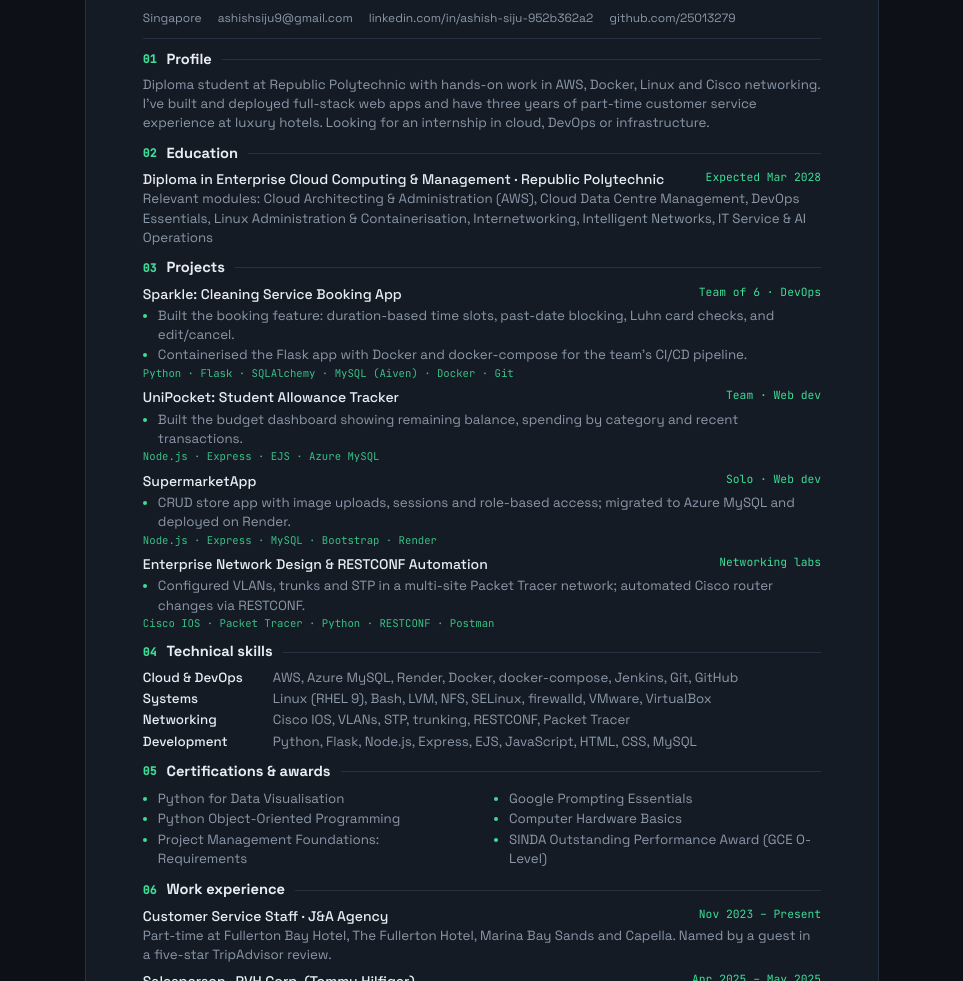
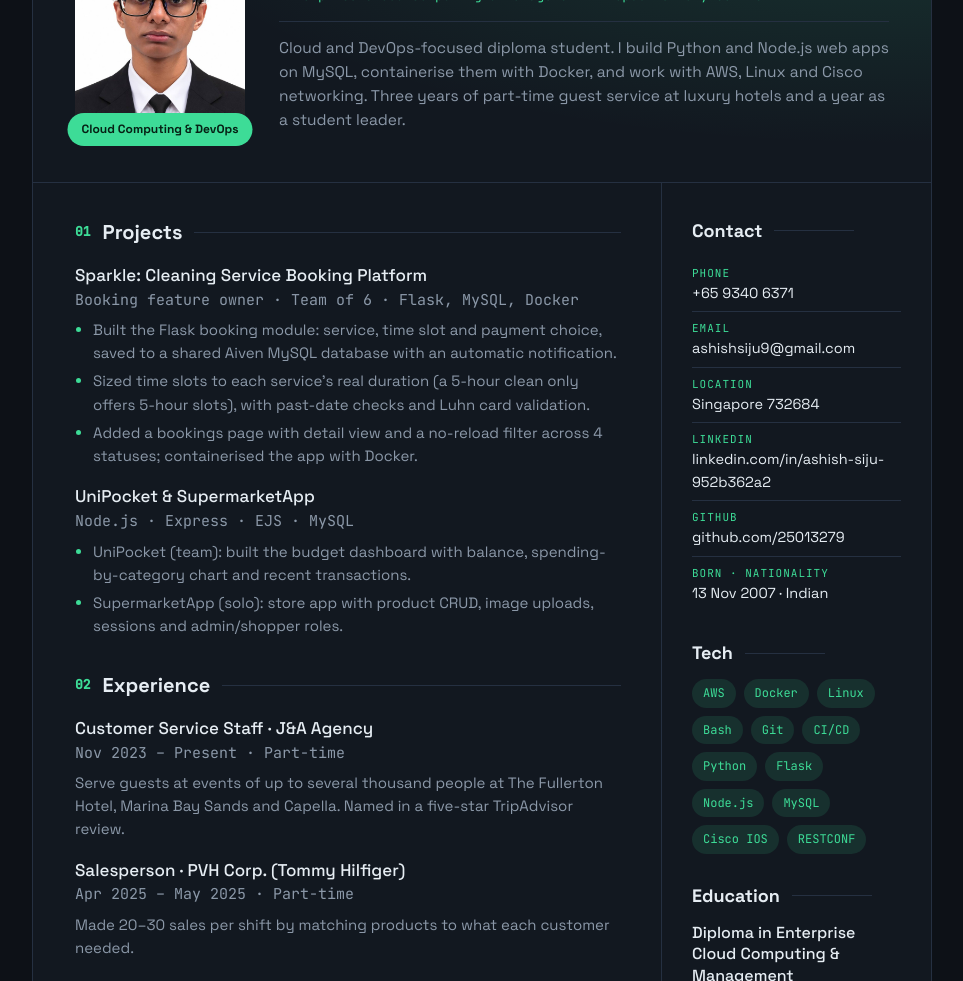
Before and after one commit to 25013279/Portfolio, a plain HTML site: page resume.html in a window 1280 px wide. Shown: the part 205-1186 px from the top of the page, without its empty margins (158-1121 px from the left). Drawn offline with Linux system fonts and the light colour scheme.

Commit message:
Add files via upload

```diff
--- a/resume.html
+++ b/resume.html
@@ -10,67 +10,94 @@
   <style>
     :root {
       --bg: #0d1117;
-      --bg-card: #151b24;
+      --bg-card: #121820;
       --border: #253041;
       --text: #e6edf3;
       --muted: #8b98a8;
       --accent: #3ddc97;
+      --accent-dim: rgba(61, 220, 151, 0.12);
       --mono: 'JetBrains Mono', monospace;
       --sans: 'Space Grotesk', system-ui, sans-serif;
     }
     * { box-sizing: border-box; margin: 0; padding: 0; }
-    body { background: var(--bg); color: var(--text); font-family: var(--sans); }
+    body { background: var(--bg); color: var(--text); font-family: var(--sans); line-height: 1.55; }
     a { color: inherit; text-decoration: none; }
 
-    .toolbar { max-width: 210mm; margin: 0 auto; padding: 22px 0; display: flex; justify-content: space-between; align-items: center; }
+    .toolbar { max-width: 900px; margin: 0 auto; padding: 22px 0; display: flex; justify-content: space-between; align-items: center; }
     .toolbar a { font-size: 14px; padding: 9px 18px; border: 1px solid var(--border); border-radius: 8px; transition: border-color .2s; }
     .toolbar a:hover { border-color: var(--accent); }
     .toolbar .dl { background: var(--accent); color: #062014; border-color: var(--accent); font-weight: 500; }
 
-    .page {
-      width: 210mm; min-height: 297mm; margin: 0 auto 48px;
-      background: var(--bg-card); border: 1px solid var(--border); border-radius: 14px;
-      padding: 12mm 15mm; font-size: 10pt; line-height: 1.45;
+    .sheet { max-width: 900px; margin: 0 auto 48px; background: var(--bg-card); border: 1px solid var(--border); border-radius: 14px; overflow: hidden; }
+
+    /* Header */
+    .r-head {
+      display: grid; grid-template-columns: 170px 1fr; gap: 34px; align-items: start;
+      padding: 38px 42px 36px;
+      background: radial-gradient(ellipse at 95% 0%, rgba(61, 220, 151, 0.16), transparent 62%), var(--bg-card);
+      border-bottom: 1px solid var(--border);
+    }
+    .photo { position: relative; width: 170px; margin-bottom: 14px; }
+    .photo img { display: block; width: 170px; height: 212px; object-fit: cover; object-position: top; border-radius: 10px; }
+    .badge { position: absolute; left: 50%; bottom: -14px; transform: translateX(-50%); white-space: nowrap; background: var(--accent); color: #062014; font-weight: 700; font-size: 12px; padding: 7px 14px; border-radius: 999px; }
+    h1 { font-size: clamp(34px, 6vw, 56px); line-height: 1.05; letter-spacing: 1px; text-transform: uppercase; }
+    .r-sub { font-family: var(--mono); font-size: 13px; color: var(--accent); margin: 8px 0 14px; padding-bottom: 14px; border-bottom: 1px solid var(--border); }
+    .r-summary { color: var(--muted); font-size: 15.5px; }
+
+    /* Body */
+    .r-body { display: grid; grid-template-columns: 1fr 270px; }
+    .r-main { padding: 34px 40px 40px 42px; }
+    .r-side { padding: 34px 30px 40px; border-left: 1px solid var(--border); }
+
+    h2 { font-size: 20px; margin-bottom: 16px; display: flex; align-items: center; gap: 12px; }
+    h2 span { font-family: var(--mono); font-size: 13px; color: var(--accent); }
+    h2::after { content: ''; flex: 1; height: 1px; background: var(--border); }
+    .r-main section + section { margin-top: 32px; }
+
+    .item { margin-bottom: 18px; }
+    .item:last-child { margin-bottom: 0; }
+    .item h3 { font-size: 17px; font-weight: 500; line-height: 1.35; }
+    .meta { font-family: var(--mono); font-size: 12px; color: var(--accent); margin: 2px 0 6px; }
+    .item p, .item li, .plain li { color: var(--muted); font-size: 15px; }
+    ul { padding-left: 18px; }
+    li { margin-bottom: 5px; }
+    li::marker { color: var(--accent); }
+
+    /* Sidebar */
+    .r-side h2 { font-size: 18px; margin-bottom: 12px; }
+    .r-side h2::after { max-width: 80px; }
+    .r-side section + section { margin-top: 28px; }
+    .contact div { padding: 8px 0 7px; border-bottom: 1px solid var(--border); }
+    .contact div:last-child { border-bottom: none; }
+    .contact dt { font-family: var(--mono); font-size: 11px; color: var(--accent); text-transform: uppercase; letter-spacing: 1px; }
+    .contact dd { font-size: 14.5px; word-break: break-word; }
+    .contact a:hover { color: var(--accent); }
+    .tags { list-style: none; padding: 0; display: flex; flex-wrap: wrap; gap: 8px; }
+    .tags li { margin: 0; font-family: var(--mono); font-size: 12px; padding: 5px 11px; border-radius: 999px; background: var(--accent-dim); color: var(--accent); }
+    .edu strong { display: block; font-weight: 500; font-size: 16px; line-height: 1.35; margin-bottom: 4px; }
+    .edu .meta { margin: 0; }
+    .certs p { color: var(--muted); font-size: 14px; }
+    .certs p + p { margin-top: 10px; }
+    .certs b { color: var(--text); font-weight: 500; }
+
+    @media screen and (max-width: 820px) {
+      .toolbar { padding: 16px; }
+      .sheet { margin: 0 10px 30px; }
+      .r-head { grid-template-columns: 1fr; justify-items: center; text-align: center; padding: 28px 22px; gap: 22px; }
+      .r-sub { text-align: center; }
+      .r-body { grid-template-columns: 1fr; }
+      .r-main { padding: 26px 22px; }
+      .r-side { border-left: none; border-top: 1px solid var(--border); padding: 26px 22px 32px; }
     }
 
-    header { border-bottom: 1px solid var(--border); padding-bottom: 10px; margin-bottom: 6px; }
-    .tag { font-family: var(--mono); color: var(--accent); font-size: 9pt; }
-    h1 { font-size: 26pt; letter-spacing: -0.5px; line-height: 1.1; }
-    .title { font-size: 10.5pt; color: var(--accent); margin-top: 3px; }
-    .contact { margin-top: 8px; font-size: 9pt; color: var(--muted); display: flex; flex-wrap: wrap; gap: 4px 16px; }
-    .contact a:hover { color: var(--accent); }
-
-    h2 { font-size: 11pt; margin: 10px 0 5px; display: flex; align-items: center; gap: 10px; }
-    h2 span { font-family: var(--mono); font-size: 8.5pt; color: var(--accent); }
-    h2::after { content: ''; flex: 1; height: 1px; background: var(--border); }
-
-    p, li, dd { color: var(--muted); }
-    .row { display: flex; justify-content: space-between; gap: 12px; }
-    .row strong { font-size: 10.5pt; color: var(--text); font-weight: 500; }
-    .date { font-family: var(--mono); font-size: 8.5pt; color: var(--accent); white-space: nowrap; }
-    .item { margin-bottom: 6px; }
-    ul { padding-left: 15px; margin-top: 2px; }
-    li { margin-bottom: 1px; }
-    li::marker { color: var(--accent); }
-    .stack { font-family: var(--mono); font-size: 8pt; color: var(--accent); opacity: .85; }
-
-    .skills { display: grid; grid-template-columns: 120px 1fr; gap: 2px 10px; }
-    .skills dt { color: var(--text); font-weight: 500; }
-
-    .two-col { display: grid; grid-template-columns: 1fr 1fr; gap: 0 24px; }
-
-    /* Printed / PDF version stays light so it prints cleanly */
+    /* Printing uses a light version so it prints cleanly */
     @media print {
       @page { size: A4; margin: 0; }
-      :root { --bg: #fff; --bg-card: #fff; --border: #dfe4ea; --text: #1c2430; --muted: #3d4756; --accent: #0f8a5f; }
-      .toolbar, .tag { display: none; }
-      .page { margin: 0; width: auto; min-height: auto; border: none; border-radius: 0; padding: 8mm 15mm; }
-    }
-    @media screen and (max-width: 820px) {
-      .toolbar { padding: 16px; }
-      .page { width: auto; min-height: auto; margin: 0 10px 30px; padding: 22px 18px; }
-      .row { flex-direction: column; gap: 0; }
-      .skills, .two-col { grid-template-columns: 1fr; }
+      :root { --bg: #fff; --bg-card: #fff; --border: #dfe4ea; --text: #1c2430; --muted: #3d4756; --accent: #0f8a5f; --accent-dim: #e6f6ef; }
+      .toolbar { display: none; }
+      .sheet { margin: 0; border: none; border-radius: 0; max-width: none; }
+      .r-head { background: #fff; }
+      .badge { color: #fff; }
     }
   </style>
 </head>
@@ -81,89 +108,108 @@
     <a class="dl" href="resume.pdf" download>Download PDF</a>
   </div>
 
-  <div class="page">
-    <header>
-      <p class="tag">$ cat resume.txt</p>
-      <h1>Ashish Siju</h1>
-      <p class="title">Enterprise Cloud Computing &amp; Management Student · Cloud / DevOps / Infrastructure</p>
-      <div class="contact">
-        <span>Singapore</span>
-        <a href="mailto:ashishsiju9@gmail.com">ashishsiju9@gmail.com</a>
-        <a href="https://www.linkedin.com/in/ashish-siju-952b362a2/">linkedin.com/in/ashish-siju-952b362a2</a>
-        <a href="https://github.com/25013279">github.com/25013279</a>
+  <div class="sheet">
+    <header class="r-head">
+      <div class="photo">
+        <img src="images/resume-photo.jpg" alt="Ashish Siju" width="640" height="800">
+        <span class="badge">Cloud Computing &amp; DevOps</span>
+      </div>
+      <div>
+        <h1>Ashish Siju</h1>
+        <p class="r-sub">Enterprise Cloud Computing &amp; Management · Republic Polytechnic</p>
+        <p class="r-summary">Cloud and DevOps-focused diploma student. I build Python and Node.js web apps on MySQL, containerise them with Docker, and work with AWS, Linux and Cisco networking. Three years of part-time guest service at luxury hotels and a year as a student leader.</p>
       </div>
     </header>
 
-    <h2><span>01</span> Profile</h2>
-    <p>Diploma student at Republic Polytechnic with hands-on work in AWS, Docker, Linux and Cisco networking. I've built and deployed full-stack web apps and have three years of part-time customer service experience at luxury hotels. Looking for an internship in cloud, DevOps or infrastructure.</p>
+    <div class="r-body">
+      <div class="r-main">
 
-    <h2><span>02</span> Education</h2>
-    <div class="item">
-      <div class="row"><strong>Diploma in Enterprise Cloud Computing &amp; Management · Republic Polytechnic</strong><span class="date">Expected Mar 2028</span></div>
-      <p>Relevant modules: Cloud Architecting &amp; Administration (AWS), Cloud Data Centre Management, DevOps Essentials, Linux Administration &amp; Containerisation, Internetworking, Intelligent Networks, IT Service &amp; AI Operations</p>
-    </div>
+        <section>
+          <h2><span>01</span> Projects</h2>
+          <div class="item">
+            <h3>Sparkle: Cleaning Service Booking Platform</h3>
+            <p class="meta">Booking feature owner · Team of 6 · Flask, MySQL, Docker</p>
+            <ul>
+              <li>Built the Flask booking module: service, time slot and payment choice, saved to a shared Aiven MySQL database with an automatic notification.</li>
+              <li>Sized time slots to each service's real duration (a 5-hour clean only offers 5-hour slots), with past-date checks and Luhn card validation.</li>
+              <li>Added a bookings page with detail view and a no-reload filter across 4 statuses; containerised the app with Docker.</li>
+            </ul>
+          </div>
+          <div class="item">
+            <h3>UniPocket &amp; SupermarketApp</h3>
+            <p class="meta">Node.js · Express · EJS · MySQL</p>
+            <ul>
+              <li>UniPocket (team): built the budget dashboard with balance, spending-by-category chart and recent transactions.</li>
+              <li>SupermarketApp (solo): store app with product CRUD, image uploads, sessions and admin/shopper roles.</li>
+            </ul>
+          </div>
+        </section>
 
-    <h2><span>03</span> Projects</h2>
-    <div class="item">
-      <div class="row"><strong>Sparkle: Cleaning Service Booking App</strong><span class="date">Team of 6 · DevOps</span></div>
-      <ul>
-        <li>Built the booking feature: duration-based time slots, past-date blocking, Luhn card checks, and edit/cancel.</li>
-        <li>Containerised the Flask app with Docker and docker-compose for the team's CI/CD pipeline.</li>
-      </ul>
-      <p class="stack">Python · Flask · SQLAlchemy · MySQL (Aiven) · Docker · Git</p>
-    </div>
-    <div class="item">
-      <div class="row"><strong>UniPocket: Student Allowance Tracker</strong><span class="date">Team · Web dev</span></div>
-      <ul>
-        <li>Built the budget dashboard showing remaining balance, spending by category and recent transactions.</li>
-      </ul>
-      <p class="stack">Node.js · Express · EJS · Azure MySQL</p>
-    </div>
-    <div class="item">
-      <div class="row"><strong>SupermarketApp</strong><span class="date">Solo · Web dev</span></div>
-      <ul>
-        <li>CRUD store app with image uploads, sessions and role-based access; migrated to Azure MySQL and deployed on Render.</li>
-      </ul>
-      <p class="stack">Node.js · Express · MySQL · Bootstrap · Render</p>
-    </div>
-    <div class="item">
-      <div class="row"><strong>Enterprise Network Design &amp; RESTCONF Automation</strong><span class="date">Networking labs</span></div>
-      <ul>
-        <li>Configured VLANs, trunks and STP in a multi-site Packet Tracer network; automated Cisco router changes via RESTCONF.</li>
-      </ul>
-      <p class="stack">Cisco IOS · Packet Tracer · Python · RESTCONF · Postman</p>
-    </div>
+        <section>
+          <h2><span>02</span> Experience</h2>
+          <div class="item">
+            <h3>Customer Service Staff · J&amp;A Agency</h3>
+            <p class="meta">Nov 2023 – Present · Part-time</p>
+            <p>Serve guests at events of up to several thousand people at The Fullerton Hotel, Marina Bay Sands and Capella. Named in a five-star TripAdvisor review.</p>
+          </div>
+          <div class="item">
+            <h3>Salesperson · PVH Corp. (Tommy Hilfiger)</h3>
+            <p class="meta">Apr 2025 – May 2025 · Part-time</p>
+            <p>Made 20–30 sales per shift by matching products to what each customer needed.</p>
+          </div>
+          <div class="item">
+            <h3>Sales Attendant · MOS Burger</h3>
+            <p class="meta">Nov 2022 – Oct 2023 · Part-time</p>
+            <p>Served close to 100 customers per shift with the team during peak hours.</p>
+          </div>
+        </section>
 
-    <h2><span>04</span> Technical skills</h2>
-    <dl class="skills">
-      <dt>Cloud &amp; DevOps</dt><dd>AWS, Azure MySQL, Render, Docker, docker-compose, Jenkins, Git, GitHub</dd>
-      <dt>Systems</dt><dd>Linux (RHEL 9), Bash, LVM, NFS, SELinux, firewalld, VMware, VirtualBox</dd>
-      <dt>Networking</dt><dd>Cisco IOS, VLANs, STP, trunking, RESTCONF, Packet Tracer</dd>
-      <dt>Development</dt><dd>Python, Flask, Node.js, Express, EJS, JavaScript, HTML, CSS, MySQL</dd>
-    </dl>
+        <section>
+          <h2><span>03</span> Leadership &amp; volunteering</h2>
+          <ul class="plain">
+            <li>Student Leader, Republic Polytechnic (1 year).</li>
+            <li>Planned and hosted a one-week youth camp in Malaysia.</li>
+            <li>Leader, The Boys' Brigade (secondary school).</li>
+            <li>Facilitated tech workshops for secondary school students at Tech Saves the Day; volunteered at Seniors Making Waves! and as crew at Pokémon Run 2026.</li>
+          </ul>
+        </section>
 
-    <h2><span>05</span> Certifications &amp; awards</h2>
-    <div class="two-col">
-      <ul>
-        <li>Python for Data Visualisation</li>
-        <li>Python Object-Oriented Programming</li>
-        <li>Project Management Foundations: Requirements</li>
-      </ul>
-      <ul>
-        <li>Google Prompting Essentials</li>
-        <li>Computer Hardware Basics</li>
-        <li>SINDA Outstanding Performance Award (GCE O-Level)</li>
-      </ul>
-    </div>
+      </div>
 
-    <h2><span>06</span> Work experience</h2>
-    <div class="item">
-      <div class="row"><strong>Customer Service Staff · J&amp;A Agency</strong><span class="date">Nov 2023 – Present</span></div>
-      <p>Part-time at Fullerton Bay Hotel, The Fullerton Hotel, Marina Bay Sands and Capella. Named by a guest in a five-star TripAdvisor review.</p>
-    </div>
-    <div class="item">
-      <div class="row"><strong>Salesperson · PVH Corp. (Tommy Hilfiger)</strong><span class="date">Apr 2025 – May 2025</span></div>
-      <div class="row"><strong>Sales Attendant · MOS Burger</strong><span class="date">Nov 2022 – Oct 2023</span></div>
+      <aside class="r-side">
+
+        <section>
+          <h2>Contact</h2>
+          <dl class="contact">
+            <div><dt>Phone</dt><dd><a href="tel:+6593406371">+65 9340 6371</a></dd></div>
+            <div><dt>Email</dt><dd><a href="mailto:ashishsiju9@gmail.com">ashishsiju9@gmail.com</a></dd></div>
+            <div><dt>Location</dt><dd>Singapore 732684</dd></div>
+            <div><dt>LinkedIn</dt><dd><a href="https://www.linkedin.com/in/ashish-siju-952b362a2/">linkedin.com/in/ashish-siju-952b362a2</a></dd></div>
+            <div><dt>GitHub</dt><dd><a href="https://github.com/25013279">github.com/25013279</a></dd></div>
+            <div><dt>Born · Nationality</dt><dd>13 Nov 2007 · Indian</dd></div>
+          </dl>
+        </section>
+
+        <section>
+          <h2>Tech</h2>
+          <ul class="tags">
+            <li>AWS</li><li>Docker</li><li>Linux</li><li>Bash</li><li>Git</li><li>CI/CD</li><li>Python</li><li>Flask</li><li>Node.js</li><li>MySQL</li><li>Cisco IOS</li><li>RESTCONF</li>
+          </ul>
+        </section>
+
+        <section class="edu">
+          <h2>Education</h2>
+          <strong>Diploma in Enterprise Cloud Computing &amp; Management</strong>
+          <p class="meta">Republic Polytechnic · Expected Mar 2028</p>
+        </section>
+
+        <section class="certs">
+          <h2>Certs &amp; award</h2>
+          <p>Python for Data Visualisation · Python OOP · Project Management Foundations · Google Prompting Essentials · Computer Hardware Basics</p>
+          <p><b>Award:</b> SINDA Outstanding Performance Award, GCE O-Level</p>
+        </section>
+
+      </aside>
     </div>
   </div>
 
```
Also changed, not shown: images/resume-photo.jpg (added).
